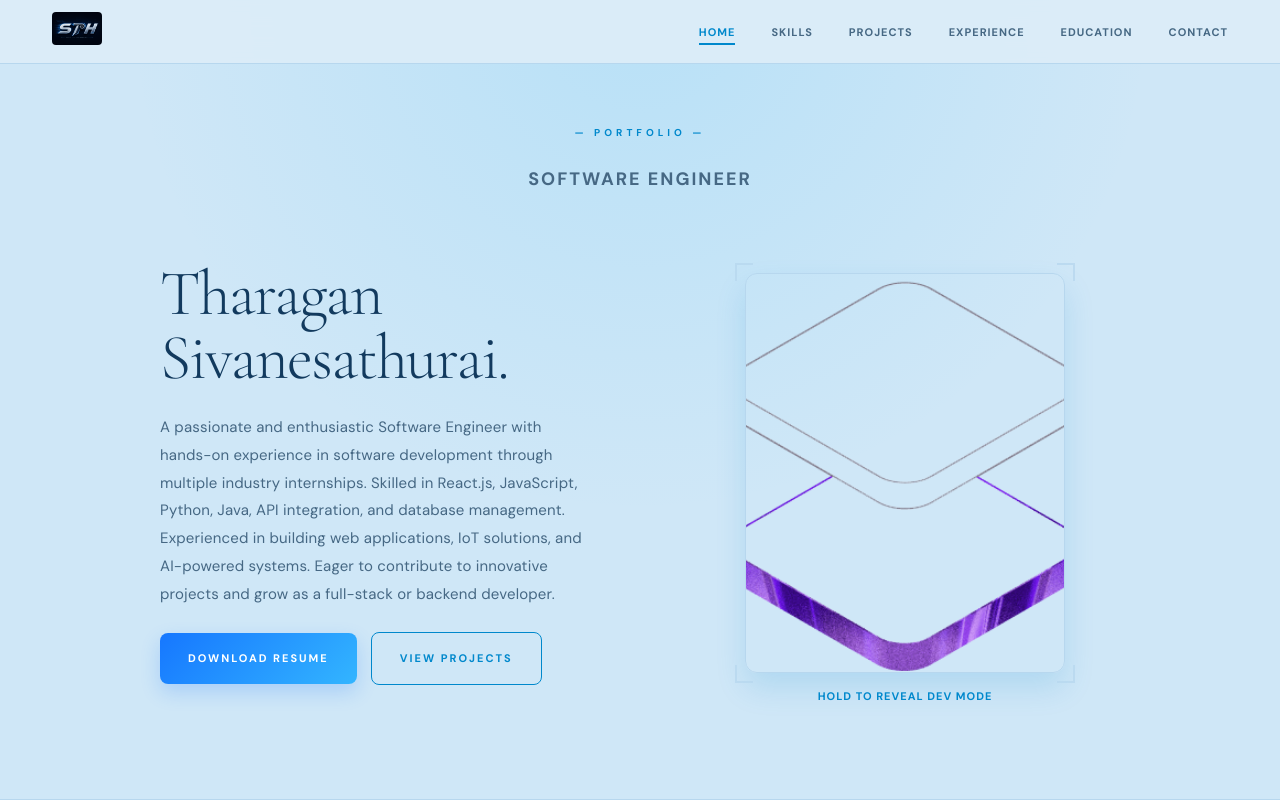
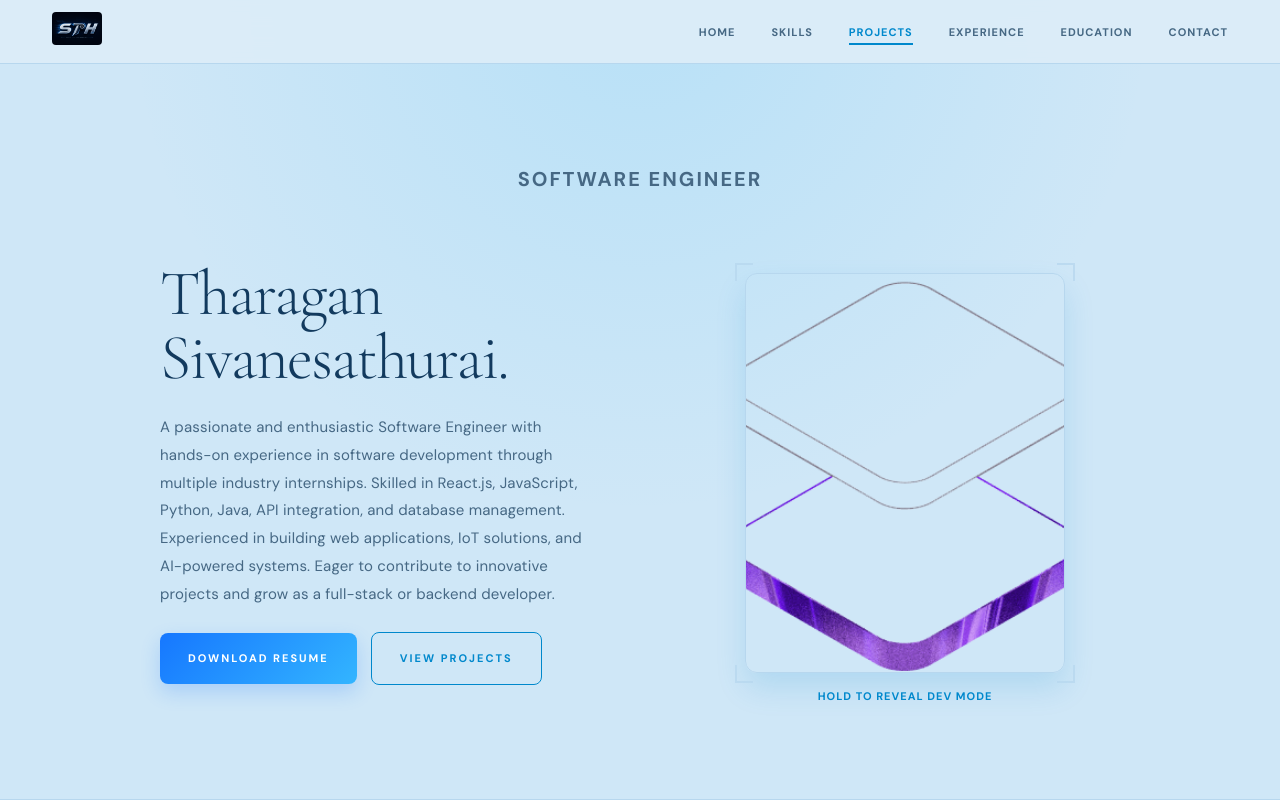
Before and after one commit to TharaganSTH/Portfolio, a React app in the folder frontend/: page / in a window 1280 px wide. Shown: the top 800 px of the page. Built offline with nearby package versions, Linux system fonts and the light colour scheme; the HTML template or start-up script is replaced by a standard one.

Commit message:
add visual changes

```diff
--- a/frontend/src/App.css
+++ b/frontend/src/App.css
@@ -393,7 +393,7 @@ section {
 #intro h3 {
   margin-top: 14px;
   color: var(--muted);
-  font-size: 18px;
+  font-size: 20px;
   letter-spacing: 2px;
   text-transform: uppercase;
 }
@@ -1118,7 +1118,7 @@ section {
    SCROLL REVEAL
 ========================= */
 
-.section,
+
 .skill,
 .project,
 .timeline-card,
@@ -1126,12 +1126,61 @@ section {
 .activity-card {
   opacity: 0;
   transform: translateY(24px);
-  transition: opacity 0.7s ease, transform 0.7s ease;
+  transition: opacity 0.4s ease, transform 0.4s ease;
 }
 
 .reveal-visible {
   opacity: 1;
   transform: translateY(0);
+}
+
+.skill:nth-child(1),
+.project:nth-child(1),
+.timeline-card:nth-child(1),
+.education-card:nth-child(1),
+.activity-card:nth-child(1) {
+  transition-delay: 0.05s;
+}
+
+.skill:nth-child(2),
+.project:nth-child(2),
+.timeline-card:nth-child(2),
+.education-card:nth-child(2),
+.activity-card:nth-child(2) {
+  transition-delay: 0.15s;
+}
+
+.skill:nth-child(3),
+.project:nth-child(3),
+.timeline-card:nth-child(3) {
+  transition-delay: 0.25s;
+}
+
+.skill:nth-child(4),
+.project:nth-child(4) {
+  transition-delay: 0.35s;
+}
+
+.skill:nth-child(5),
+.project:nth-child(5) {
+  transition-delay: 0.45s;
+}
+
+.section-label,
+.section h2 {
+  opacity: 0;
+  transform: translateY(18px);
+  transition: opacity 0.6s ease, transform 0.6s ease;
+}
+
+.section.reveal-visible .section-label,
+.section.reveal-visible h2 {
+  opacity: 1;
+  transform: translateY(0);
+}
+
+.section.reveal-visible h2 {
+  transition-delay: 0.08s;
 }
 
 /* =========================
--- a/frontend/src/App.jsx
+++ b/frontend/src/App.jsx
@@ -343,28 +343,74 @@ function App() {
   //   return () => observer.disconnect();
   // }, []);
 
+  // useEffect(() => {
+  //   const sections = document.querySelectorAll("section[id]");
+
+  //   const observer = new IntersectionObserver(
+  //     (entries) => {
+  //       const visibleSections = entries
+  //         .filter((entry) => entry.isIntersecting)
+  //         .sort((a, b) => b.intersectionRatio - a.intersectionRatio);
+
+  //       if (visibleSections.length > 0) {
+  //         setActiveSection(visibleSections[0].target.id);
+  //       }
+  //     },
+  //     {
+  //       root: null,
+  //       threshold: [0.2, 0.4, 0.6],
+  //       rootMargin: "-80px 0px -40% 0px",
+  //     }
+  //   );
+
+  //   sections.forEach((section) => observer.observe(section));
+
+
+  //   const revealElements = document.querySelectorAll(
+  //     ".section, .skill, .project, .timeline-card, .education-card, .activity-card"
+  //   );
+
+  //   const revealObserver = new IntersectionObserver(
+  //     (entries) => {
+  //       entries.forEach((entry) => {
+  //         if (entry.isIntersecting) {
+  //           entry.target.classList.add("reveal-visible");
+  //         }
+  //       });
+  //     },
+  //     { rootMargin: "-30% 0px -60% 0px",threshold: 0}
+  //   );
+
+  //   revealElements.forEach((el) => revealObserver.observe(el));
+
+  //   // return () => observer.disconnect();
+  //   return () => {
+  //     observer.disconnect();
+  //     revealObserver.disconnect();
+  //   };
+  // }, []);
+
   useEffect(() => {
     const sections = document.querySelectorAll("section[id]");
 
-    const observer = new IntersectionObserver(
-      (entries) => {
-        const visibleSections = entries
-          .filter((entry) => entry.isIntersecting)
-          .sort((a, b) => b.intersectionRatio - a.intersectionRatio);
+    const updateActiveSection = () => {
+      const checkLine = window.innerHeight * 0.35;
 
-        if (visibleSections.length > 0) {
-          setActiveSection(visibleSections[0].target.id);
+      let currentSection = "header";
+
+      sections.forEach((section) => {
+        const rect = section.getBoundingClientRect();
+
+        if (rect.top <= checkLine && rect.bottom >= checkLine) {
+          currentSection = section.id;
         }
-      },
-      {
-        root: null,
-        threshold: [0.2, 0.4, 0.6],
-        rootMargin: "-80px 0px -40% 0px",
-      }
-    );
+      });
 
-    sections.forEach((section) => observer.observe(section));
+      setActiveSection(currentSection);
+    };
 
+    window.addEventListener("scroll", updateActiveSection);
+    updateActiveSection();
 
     const revealElements = document.querySelectorAll(
       ".section, .skill, .project, .timeline-card, .education-card, .activity-card"
@@ -378,14 +424,18 @@ function App() {
           }
         });
       },
-      { threshold: 0.15 }
+      {
+        // rootMargin: "-30% 0px -60% 0px",
+        // threshold: 0,
+        rootMargin: "0px",
+        threshold: 0.05
+      }
     );
 
     revealElements.forEach((el) => revealObserver.observe(el));
 
-    // return () => observer.disconnect();
     return () => {
-      observer.disconnect();
+      window.removeEventListener("scroll", updateActiveSection);
       revealObserver.disconnect();
     };
   }, []);
```
